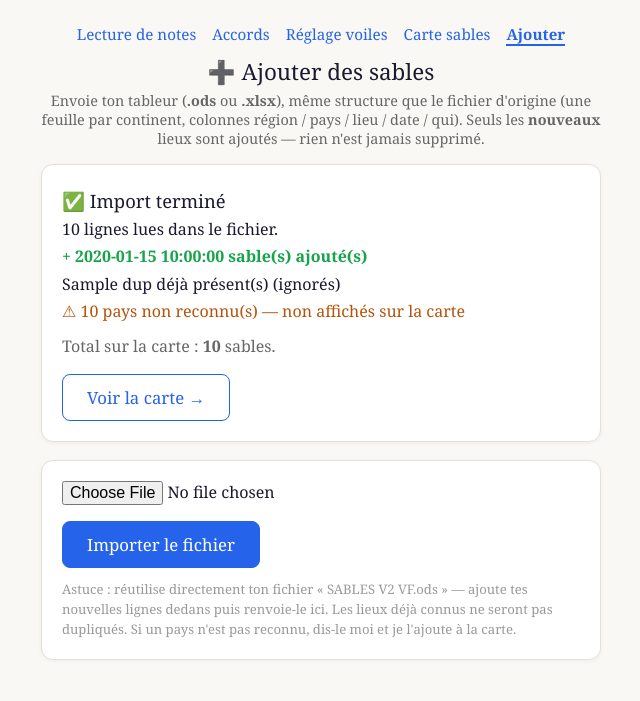
After one commit to rubicontext/rubinotes, a Python web app: template trainer/templates/trainer/sables_upload.html in a window 1280 px wide. The commit adds this page. Shown: the top 701 px of the page, without its empty margins (319-959 px from the left). Run offline with Jinja, Linux system fonts and the light colour scheme; the template is opened without the code that fills it: most values are stand-ins (such as "Sample title", 1, 10 or a date in 2020).

Commit message:
Add spreadsheet upload to append sand locations (no deletions)
Page /sables/upload : envoi d'un tableur .ods ou .xlsx (parse pur stdlib,
zero dependance) pour AJOUTER de nouveaux sables. Fusion par cle
pays/lieu/date/qui dans un store JSON persistant (data/, hors git), jamais
de suppression. Table de centroides factorisee dans trainer/geo.py.

Co-Authored-By: Claude Opus 4.7 <noreply@anthropic.com>

```diff
--- a/rubinotes/urls.py
+++ b/rubinotes/urls.py
@@ -7,6 +7,7 @@ from trainer.views import (
     manifest,
     sables,
     sables_data,
+    sables_upload,
     service_worker,
     voiles,
 )
@@ -17,6 +18,7 @@ urlpatterns = [
     path("voiles", voiles),
     path("sables", sables),
     path("sables.json", sables_data),
+    path("sables/upload", sables_upload),
     path("manifest.webmanifest", manifest),
     path("sw.js", service_worker),
     path("icon-192.png", icon, {"size": 192}),
--- a/trainer/templates/trainer/sables.html
+++ b/trainer/templates/trainer/sables.html
@@ -50,6 +50,7 @@
   <nav class="topnav">
     <a href="/">Lecture de notes</a><a href="/accords">Accords</a>
     <a href="/voiles">Réglage voiles</a><a href="/sables" class="on">Carte sables</a>
+    <a href="/sables/upload">Ajouter</a>
   </nav>
   <h1>🏖️ Les sables de Maminou</h1>
   <div class="bar">
--- /dev/null
+++ b/trainer/templates/trainer/sables_upload.html
@@ -0,0 +1,99 @@
+<!DOCTYPE html>
+<html lang="fr">
+<head>
+<meta charset="utf-8">
+<meta name="viewport" content="width=device-width, initial-scale=1">
+<title>Ajouter des sables — import du tableur</title>
+<meta name="theme-color" content="#2563eb">
+<link rel="manifest" href="/manifest.webmanifest">
+<link rel="apple-touch-icon" href="/icon-192.png">
+<meta name="mobile-web-app-capable" content="yes">
+<meta name="apple-mobile-web-app-capable" content="yes">
+<style>
+  :root { --ink:#1a1a2e; --bg:#faf8f4; --accent:#2563eb; --ok:#16a34a; --warn:#b45309; }
+  * { box-sizing: border-box; }
+  body {
+    font-family: Georgia, "Times New Roman", serif;
+    background: var(--bg); color: var(--ink);
+    margin: 0; padding: 24px 16px;
+    display: flex; flex-direction: column; align-items: center;
+  }
+  .topnav { display: flex; gap: 16px; margin-bottom: 10px; font-size: .95rem; flex-wrap: wrap; }
+  .topnav a { color: var(--accent); text-decoration: none; }
+  .topnav a.on { font-weight: bold; border-bottom: 2px solid var(--accent); }
+  h1 { font-size: 1.4rem; margin: 0 0 4px; font-weight: normal; }
+  .sub { color: #666; font-size: .9rem; margin-bottom: 16px; text-align: center; max-width: 560px; }
+  .card {
+    background: white; border: 1px solid #e5e0d8; border-radius: 12px;
+    padding: 20px; margin-bottom: 18px; box-shadow: 0 1px 4px rgba(0,0,0,.05);
+    max-width: 560px; width: 100%;
+  }
+  input[type=file] { font-family: inherit; font-size: 1rem; width: 100%; margin-bottom: 16px; }
+  button {
+    font-family: inherit; font-size: 1.05rem; padding: 11px 24px;
+    border: 1px solid var(--accent); background: var(--accent); color: white;
+    border-radius: 8px; cursor: pointer; touch-action: manipulation;
+  }
+  button:hover { opacity: .9; }
+  .note { font-size: .82rem; color: #999; margin-top: 12px; line-height: 1.5; }
+  .error { color: #dc2626; font-weight: bold; margin-bottom: 12px; }
+  .result { line-height: 1.7; }
+  .result .big { font-size: 1.15rem; }
+  .result .add { color: var(--ok); font-weight: bold; }
+  .result .warn { color: var(--warn); }
+  .actions { margin-top: 14px; display: flex; gap: 12px; }
+  .btn-link {
+    display: inline-block; text-decoration: none; font-size: 1.05rem; padding: 11px 24px;
+    border: 1px solid var(--accent); border-radius: 8px; color: var(--accent); background: white;
+  }
+</style>
+</head>
+<body>
+
+<nav class="topnav">
+  <a href="/">Lecture de notes</a><a href="/accords">Accords</a>
+  <a href="/voiles">Réglage voiles</a><a href="/sables">Carte sables</a>
+  <a href="/sables/upload" class="on">Ajouter</a>
+</nav>
+
+<h1>➕ Ajouter des sables</h1>
+<div class="sub">
+  Envoie ton tableur (<b>.ods</b> ou <b>.xlsx</b>), même structure que le fichier d'origine
+  (une feuille par continent, colonnes région / pays / lieu / date / qui).
+  Seuls les <b>nouveaux</b> lieux sont ajoutés — rien n'est jamais supprimé.
+</div>
+
+{% if result %}
+<div class="card">
+  <div class="result">
+    <div class="big">✅ Import terminé</div>
+    <div>{{ result.read }} lignes lues dans le fichier.</div>
+    <div class="add">+ {{ result.added }} sable(s) ajouté(s)</div>
+    <div>{{ result.dup }} déjà présent(s) (ignorés)</div>
+    {% if result.unlocated %}<div class="warn">⚠ {{ result.unlocated }} pays non reconnu(s) — non affichés sur la carte</div>{% endif %}
+    <div style="margin-top:8px;color:#666">Total sur la carte : <b>{{ result.total }}</b> sables.</div>
+  </div>
+  <div class="actions">
+    <a class="btn-link" href="/sables">Voir la carte →</a>
+  </div>
+</div>
+{% endif %}
+
+<div class="card">
+  {% if error %}<div class="error">{{ error }}</div>{% endif %}
+  <form method="post" action="/sables/upload" enctype="multipart/form-data">
+    <input type="file" name="file" accept=".ods,.xlsx" required>
+    <button type="submit">Importer le fichier</button>
+  </form>
+  <div class="note">
+    Astuce : réutilise directement ton fichier « SABLES V2 VF.ods » — ajoute tes nouvelles
+    lignes dedans puis renvoie-le ici. Les lieux déjà connus ne seront pas dupliqués.
+    Si un pays n'est pas reconnu, dis-le moi et je l'ajoute à la carte.
+  </div>
+</div>
+
+<script>
+if ("serviceWorker" in navigator) navigator.serviceWorker.register("/sw.js");
+</script>
+</body>
+</html>
```
Also changed, not shown: scripts/build_sables_geo.py (+11 -109 lines), trainer/geo.py (added, +105 -0 lines), trainer/sables_io.py (added, +168 -0 lines), trainer/views.py (+59 -5 lines), 1 other file.
